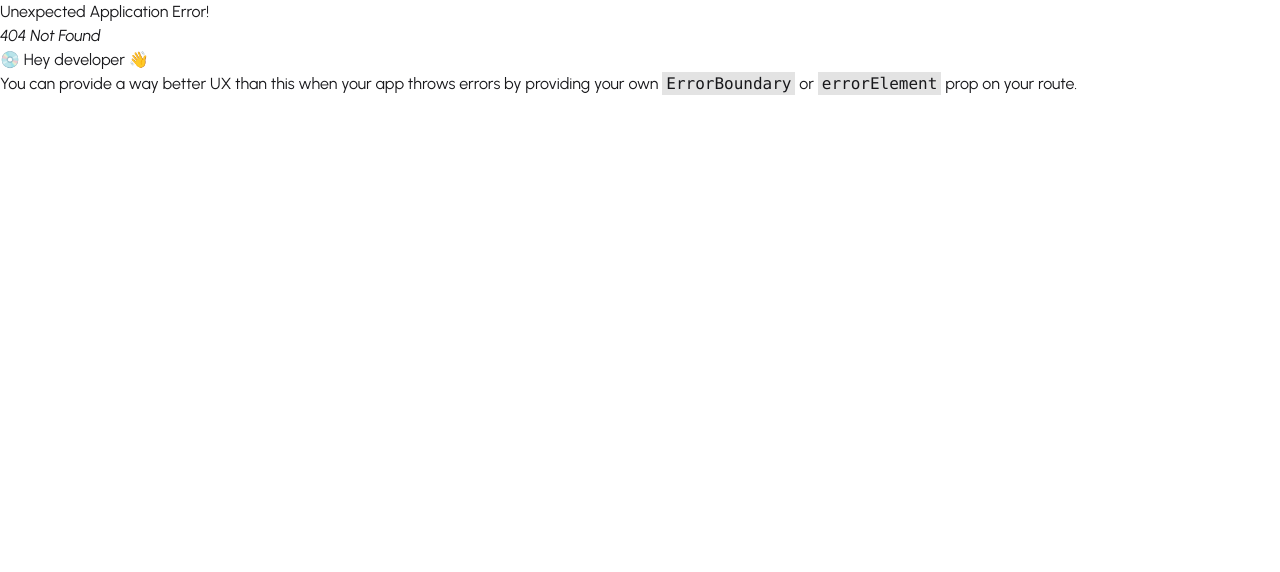
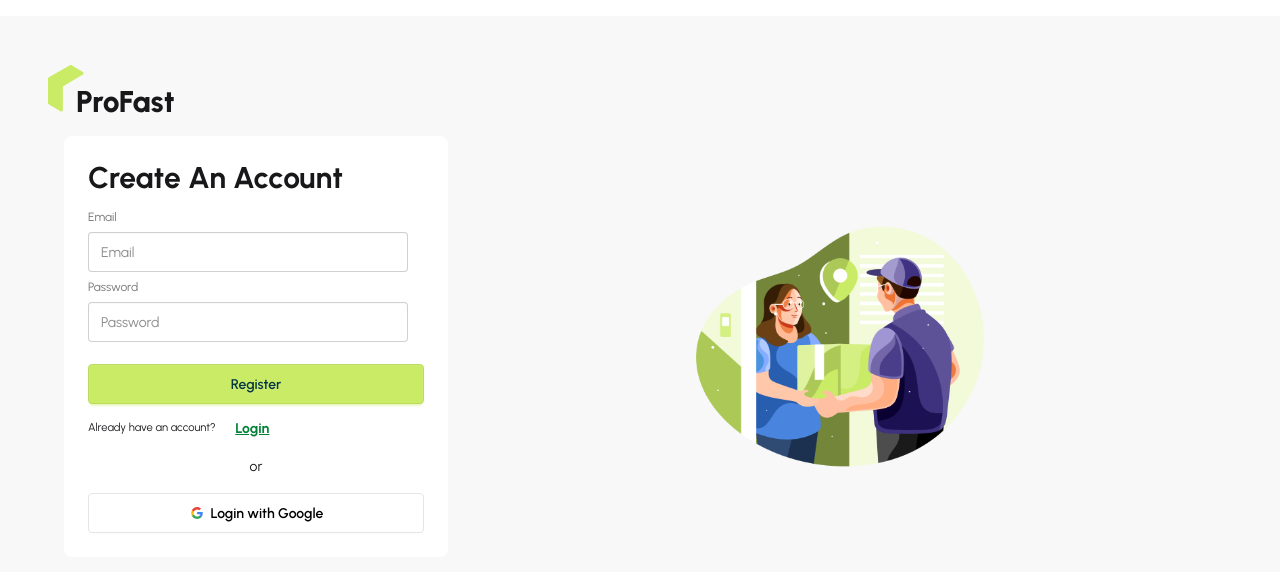
Before and after one commit to Mas-rafe/Pro-Fast-Client, a React (Vite) app: page /register in a window 1280 px wide. Before the commit this address had no page. Shown: the top 572 px of the page. Built offline with nearby package versions, Linux system fonts and the light colour scheme; no server answers.

Commit message:
authentication done

```diff
--- a/package.json
+++ b/package.json
@@ -12,6 +12,7 @@
   "dependencies": {
     "@tailwindcss/vite": "^4.1.10",
     "aos": "^2.3.4",
+    "firebase": "^11.9.1",
     "react": "^19.1.0",
     "react-dom": "^19.1.0",
     "react-fast-marquee": "^1.6.5",
--- /dev/null
+++ b/src/Contexts/AuthContext/AuthContext.jsx
@@ -0,0 +1,3 @@
+import { createContext } from "react";
+
+export const AuthContext = createContext();
--- /dev/null
+++ b/src/Contexts/AuthContext/AuthProvider.jsx
@@ -0,0 +1,62 @@
+import React, { useEffect, useState } from 'react';
+import { AuthContext } from './AuthContext';
+import { createUserWithEmailAndPassword, onAuthStateChanged, signInWithEmailAndPassword, signInWithPopup, signOut } from 'firebase/auth';
+import { auth } from '../../firebase/firebase.init';
+import { GoogleAuthProvider } from 'firebase/auth/web-extension';
+
+const googleProvider = new GoogleAuthProvider();
+
+const AuthProvider = ({ children }) => {
+
+    const [user, setUser] = useState(null);
+    const [loading, setLoading] = useState(true)
+
+    const createUser = (email, password) => {
+        setLoading(true);
+        return createUserWithEmailAndPassword(auth, email, password)
+    }
+
+    const signIn = (email, password) => {
+        setLoading(true);
+        return signInWithEmailAndPassword(auth, email, password)
+    }
+
+    const signInWithGoogle = () => {
+        setLoading(true);
+        return signInWithPopup(auth,googleProvider)
+    }
+
+    const logOut = () => {
+        setLoading(true);
+        return signOut(auth);
+    }
+    useEffect(()=>{
+       const unSubscribe = onAuthStateChanged(auth,currentUser => {
+        setUser(currentUser);
+        console.log('user in the auth state change', currentUser);
+
+        setLoading(false);
+       })
+    return () => {
+        unSubscribe();
+    }
+
+    },[])
+
+    const authInfo = {
+        user,
+        loading,
+        createUser,
+        signIn,
+        logOut,
+        signInWithGoogle
+    }
+
+    return (
+        <AuthContext value={authInfo}>
+            {children}
+        </AuthContext>
+    );
+};
+
+export default AuthProvider;
--- /dev/null
+++ b/src/Hooks/UseAuth.jsx
@@ -0,0 +1,9 @@
+import React, { use } from 'react';
+import { AuthContext } from '../Contexts/AuthContext/AuthContext';
+
+const UseAuth = () => {
+    const authInfo =use(AuthContext);
+    return authInfo;
+};
+
+export default UseAuth;
--- /dev/null
+++ b/src/firebase/firebase.init.js
@@ -0,0 +1,21 @@
+// Import the functions you need from the SDKs you need
+import { initializeApp } from "firebase/app";
+import { getAuth } from "firebase/auth";
+// TODO: Add SDKs for Firebase products that you want to use
+// https://firebase.google.com/docs/web/setup#available-libraries
+
+// Your web app's Firebase configuration
+const firebaseConfig = {
+  apiKey:import.meta.env.VITE_apiKey ,
+  authDomain:import.meta.env.VITE_authDomain ,
+  projectId:import.meta.env.VITE_projectId ,
+  storageBucket:import.meta.env.VITE_storageBucket ,
+  messagingSenderId:import.meta.env.VITE_messagingSenderId ,
+  appId:import.meta.env.VITE_appId
+};
+
+// Initialize Firebase
+const app = initializeApp(firebaseConfig);
+
+// Initialize Firebase Authentication and get a reference to the service
+export const auth = getAuth(app);
--- a/src/index.css
+++ b/src/index.css
@@ -9,7 +9,7 @@
     name: "light";
     default: true;
     --color-primary: #CAEB66;
-    --color-secondary: teal;
+    --color-secondary: #03373D;
 }
 
 
--- a/src/main.jsx
+++ b/src/main.jsx
@@ -10,13 +10,16 @@ import AOS from 'aos';
 
 import "slick-carousel/slick/slick.css";
 import "slick-carousel/slick/slick-theme.css";
+import AuthProvider from './Contexts/AuthContext/AuthProvider.jsx';
 
 AOS.init();
 
 createRoot(document.getElementById('root')).render(
   <StrictMode>
     <div className='font-urbanist max-w-7xl mx-auto '>
-      <RouterProvider router={router} />
+      <AuthProvider>
+        <RouterProvider router={router} />
+      </AuthProvider>
     </div>
   </StrictMode>,
 )
--- a/src/pages/Authentication/Login/Login.jsx
+++ b/src/pages/Authentication/Login/Login.jsx
@@ -1,16 +1,21 @@
 import React from 'react';
 import { useForm } from 'react-hook-form';
+import { Link } from 'react-router';
+import SocialLogin from '../SocialLogin/SocialLogin';
 
 
 const Login = () => {
-    const {register,handleSubmit} = useForm();
+    const { register, handleSubmit, formState: { errors }, } = useForm();
 
-    const onSubmit = data =>{
+    const onSubmit = data => {
         console.log(data);
 
     }
     return (
-        <div>
+        <div className="card bg-base-100 w-full max-w-sm shrink-0 ">
+            <div className="card-body">
+
+                <h1 className="text-3xl font-bold text-secondary text-center">Sign In now</h1>
                 <form onSubmit={handleSubmit(onSubmit)} autoComplete="off" >
                     <fieldset className="fieldset">
 
@@ -18,14 +23,27 @@ const Login = () => {
                         <input type="email" {...register('email')} className="input" placeholder="Email" autoComplete="off" />
 
                         <label className="label">Password</label>
-                    <input type="password" {...register('password')} className="input" placeholder="Password" autoComplete="new-password" />
+                        <input type="password"
+                            {...register('password', { required: true, minLength: 6 })}
+                            className="input" placeholder="Password" autoComplete="new-password" />
+                        {/* for handeling errors */}
+                        {
+                            errors.password?.type === 'required' && <p className='text-red-500'>Password required</p>
+                        }
+                        {
+                            errors.password?.type === 'minLength' && <p className='text-red-500'>Password must be 6 characters or longer</p>
+                        }
 
                         <div><a className="link link-hover">Forgot password?</a></div>
+                        <button className="btn btn-primary mt-4 w-auto text-secondary">Login</button>
 
-                    <button className="btn btn-neutral mt-4">Login</button>
                     </fieldset>
+                    <p><small>New to this website? <Link to="/register" className='text-green-700 font-bold btn btn-link' >Register</Link> </small></p>
                 </form>
+                <SocialLogin></SocialLogin>
             </div>
+        </div>
+
     );
 };
 
--- /dev/null
+++ b/src/pages/Authentication/Register/Register.jsx
@@ -0,0 +1,66 @@
+import React from 'react';
+import { useForm } from 'react-hook-form';
+import UseAuth from '../../../Hooks/UseAuth';
+import { Link } from 'react-router';
+import SocialLogin from '../SocialLogin/SocialLogin';
+
+const Register = () => {
+    const { register, handleSubmit,formState:{errors} } = useForm();
+    const { createUser } = UseAuth();
+
+
+    const onSubmit = data => {
+        console.log(data);
+        createUser(data.email, data.password)
+        .then(result=>{
+            console.log(result.user);
+         })
+         .catch(error => {
+            console.log(error);
+
+         })
+    }
+
+
+
+
+    return (
+
+
+        <div className="card bg-base-100 w-full max-w-sm shrink-0 ">
+            <div className="card-body">
+
+                <h1 className="text-3xl font-bold">Create An Account</h1>
+
+                <form onSubmit={handleSubmit(onSubmit)} autoComplete="off">
+                    <fieldset className="fieldset">
+
+                        <label className="label">Email</label>
+                        <input type="email"
+                        {...register('email',{required:true})}
+                         className="input" placeholder="Email" autoComplete="off"/>
+                         {
+                            errors.email?.type === 'required' && <p className='text-red-500'>Email Required</p>
+                         }
+
+                        <label className="label">Password</label>
+                        <input type="password" {...register('password',{required:true,minLength:6})} className="input" placeholder="Password" autoComplete="new-password" />
+                        {
+                            errors.password?.type === 'required' && <p className='text-red-500'>Password required</p>
+                        }
+                        {
+                            errors.password?.type === 'minLength' && <p className='text-red-500'>Password must be 6 characters or longer</p>
+                        }
+
+                        <button className="btn btn-primary text-secondary mt-4">Register</button>
+                    </fieldset>
+                 <p><small>Already have an account? <Link to="/login" className='text-green-700 font-bold btn btn-link' >Login</Link> </small></p>
+                </form>
+               <SocialLogin></SocialLogin>
+            </div>
+        </div>
+
+    );
+};
+
+export default Register;
--- /dev/null
+++ b/src/pages/Authentication/SocialLogin/SocialLogin.jsx
@@ -0,0 +1,15 @@
+import React from 'react';
+
+const SocialLogin = () => {
+    return (
+        <div className='text-center '>
+            <p className='mb-4'>or</p>
+            <button className="btn bg-white text-black border-[#e5e5e5] w-full">
+                <svg aria-label="Google logo" width="16" height="16" xmlns="http://www.w3.org/2000/svg" viewBox="0 0 512 512"><g><path d="m0 0H512V512H0" fill="#fff"></path><path fill="#34a853" d="M153 292c30 82 118 95 171 60h62v48A192 192 0 0190 341"></path><path fill="#4285f4" d="m386 400a140 175 0 0053-179H260v74h102q-7 37-38 57"></path><path fill="#fbbc02" d="m90 341a208 200 0 010-171l63 49q-12 37 0 73"></path><path fill="#ea4335" d="m153 219c22-69 116-109 179-50l55-54c-78-75-230-72-297 55"></path></g></svg>
+                Login with Google
+            </button>
+        </div>
+    );
+};
+
+export default SocialLogin;
--- a/src/router/Router.jsx
+++ b/src/router/Router.jsx
@@ -3,6 +3,7 @@ import RootLayout from "../layouts/RootLayout";
 import Home from "../pages/Home/Home/Home";
 import AuthLayout from "../layouts/AuthLayout";
 import Login from "../pages/Authentication/Login/Login";
+import Register from "../pages/Authentication/Register/Register";
 
 export const router = createBrowserRouter([
   {
@@ -22,6 +23,10 @@ export const router = createBrowserRouter([
       {
         path: 'login',
         Component: Login
+      },
+      {
+        path:'register',
+        Component:Register
       }
     ]
   }
```
Also changed, not shown: 1 other file (tests, documents, lock files or other folders). Lines whose indentation alone changed are shown as unchanged.
